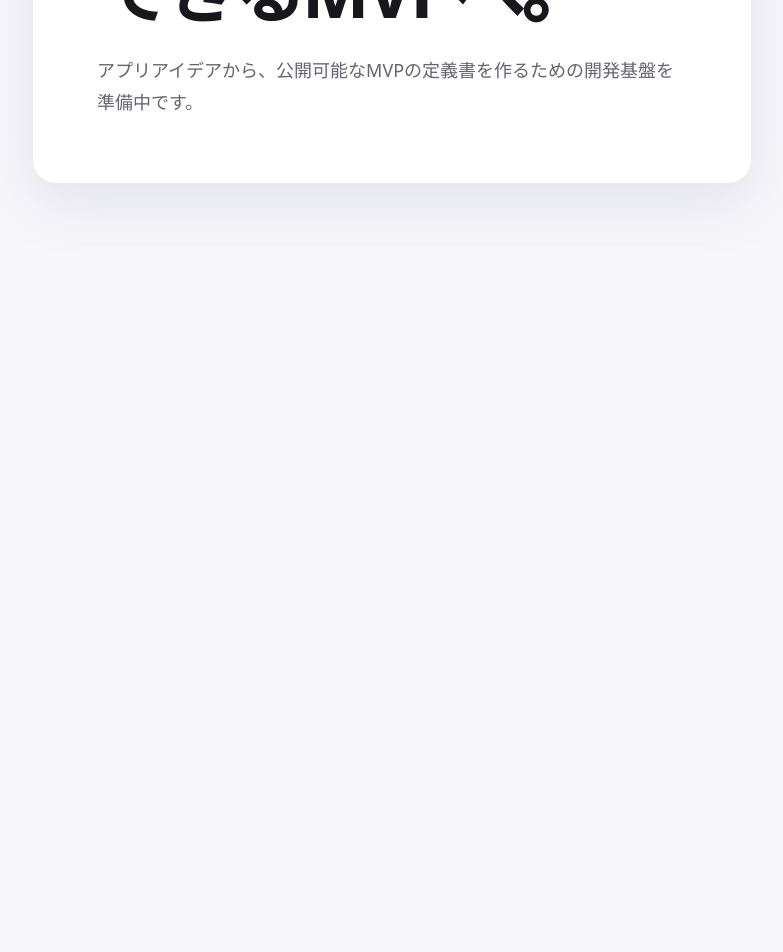
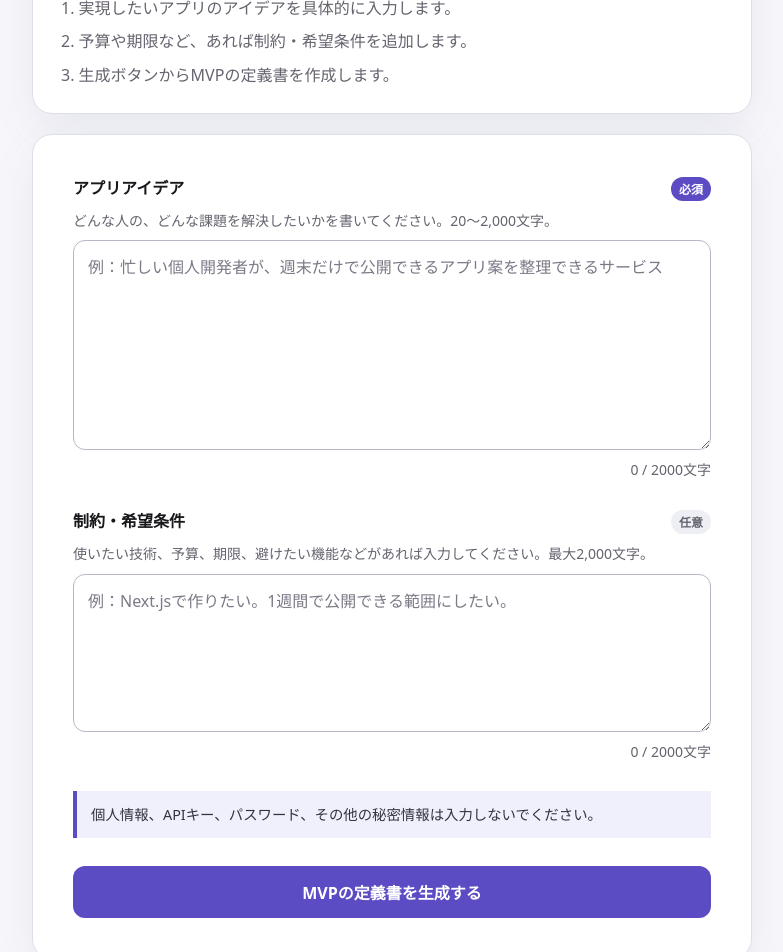
Before and after one commit to mytysoldier/ai-app-incubator, a Next.js app: page / in a window 1280 px wide. Shown: the part 420-1372 px from the top of the page, without its empty margins (248-1031 px from the left). Before the commit the page ends 800 px from the top, so only its background shows below. Built offline with nearby package versions, Linux system fonts and the light colour scheme.

Commit message:
Implement app idea input form

```diff
--- a/src/app/globals.css
+++ b/src/app/globals.css
@@ -2,8 +2,11 @@
   --background: #f7f7fb;
   --foreground: #17171c;
   --muted: #64646f;
-  --accent: #6657d9;
+  --accent: #5b4cc4;
+  --accent-dark: #4739a5;
   --surface: #ffffff;
+  --border: #dedee8;
+  --error: #b42318;
 }
 
 * {
@@ -26,41 +29,207 @@ body {
   -webkit-font-smoothing: antialiased;
 }
 
+button,
+textarea {
+  font: inherit;
+}
+
 .page-shell {
-  display: grid;
   min-height: 100vh;
-  place-items: center;
-  padding: 32px 20px;
+  padding: clamp(32px, 7vw, 80px) 20px;
+}
+
+.content {
+  width: min(100%, 720px);
+  margin: 0 auto;
 }
 
 .intro {
-  width: min(100%, 720px);
-  padding: clamp(32px, 7vw, 64px);
-  border: 1px solid rgb(23 23 28 / 8%);
-  border-radius: 24px;
-  background: var(--surface);
-  box-shadow: 0 20px 60px rgb(54 48 105 / 10%);
+  margin-bottom: 32px;
 }
 
 .eyebrow {
-  margin-bottom: 16px;
+  margin-bottom: 14px;
   color: var(--accent);
   font-size: 0.75rem;
-  font-weight: 700;
+  font-weight: 750;
   letter-spacing: 0.14em;
+}
+
+h1,
+h2 {
+  letter-spacing: -0.035em;
 }
 
 h1 {
   max-width: 14ch;
-  font-size: clamp(2rem, 8vw, 4.5rem);
+  font-size: clamp(2.5rem, 9vw, 4.5rem);
   line-height: 1.08;
-  letter-spacing: -0.045em;
 }
 
 .description {
   max-width: 42rem;
-  margin-top: 24px;
+  margin-top: 20px;
   color: var(--muted);
   font-size: clamp(1rem, 2vw, 1.125rem);
   line-height: 1.8;
 }
+
+.how-to,
+.idea-form {
+  border: 1px solid var(--border);
+  border-radius: 20px;
+  background: var(--surface);
+  box-shadow: 0 16px 45px rgb(54 48 105 / 8%);
+}
+
+.how-to {
+  margin-bottom: 20px;
+  padding: 24px;
+}
+
+h2 {
+  font-size: 1.125rem;
+}
+
+.how-to ol {
+  display: grid;
+  gap: 8px;
+  margin: 14px 0 0 1.35rem;
+  color: var(--muted);
+  line-height: 1.6;
+}
+
+.idea-form {
+  display: grid;
+  gap: 28px;
+  padding: clamp(22px, 5vw, 40px);
+}
+
+.form-field {
+  display: grid;
+  gap: 9px;
+}
+
+.field-heading,
+.field-footer {
+  display: flex;
+  align-items: baseline;
+  justify-content: space-between;
+  gap: 12px;
+}
+
+label {
+  font-weight: 700;
+}
+
+.required,
+.optional {
+  border-radius: 99px;
+  padding: 3px 8px;
+  font-size: 0.75rem;
+  font-weight: 700;
+}
+
+.required {
+  color: #ffffff;
+  background: var(--accent);
+}
+
+.optional {
+  color: var(--muted);
+  background: #eeeeF5;
+}
+
+.field-hint,
+.character-count {
+  color: var(--muted);
+  font-size: 0.875rem;
+  line-height: 1.55;
+}
+
+textarea {
+  width: 100%;
+  resize: vertical;
+  border: 1px solid #b8b8c5;
+  border-radius: 12px;
+  padding: 14px;
+  color: var(--foreground);
+  background: #ffffff;
+  line-height: 1.6;
+}
+
+textarea::placeholder {
+  color: #7a7a87;
+}
+
+textarea:focus-visible,
+button:focus-visible {
+  outline: 3px solid rgb(91 76 196 / 35%);
+  outline-offset: 2px;
+}
+
+textarea[aria-invalid="true"] {
+  border-color: var(--error);
+}
+
+.field-footer {
+  min-height: 1.35rem;
+}
+
+.field-error {
+  color: var(--error);
+  font-size: 0.875rem;
+  font-weight: 650;
+  line-height: 1.4;
+}
+
+.character-count {
+  margin-left: auto;
+  white-space: nowrap;
+}
+
+.privacy-notice {
+  border-left: 4px solid var(--accent);
+  padding: 12px 14px;
+  color: #343440;
+  background: #f0effc;
+  font-size: 0.9rem;
+  line-height: 1.6;
+}
+
+.submit-button {
+  min-height: 52px;
+  border: 0;
+  border-radius: 12px;
+  padding: 12px 20px;
+  color: #ffffff;
+  background: var(--accent);
+  font-weight: 750;
+  cursor: pointer;
+}
+
+.submit-button:hover:not(:disabled) {
+  background: var(--accent-dark);
+}
+
+.submit-button:disabled {
+  cursor: wait;
+  opacity: 0.7;
+}
+
+@media (max-width: 480px) {
+  .page-shell {
+    padding-right: 16px;
+    padding-left: 16px;
+  }
+
+  .how-to,
+  .idea-form {
+    border-radius: 16px;
+  }
+
+  .how-to {
+    padding: 20px;
+  }
+}
--- a/src/app/page.tsx
+++ b/src/app/page.tsx
@@ -1,13 +1,187 @@
+"use client";
+
+import { FormEvent, useState } from "react";
+
+const IDEA_MIN_LENGTH = 20;
+const FIELD_MAX_LENGTH = 2000;
+
+type FormErrors = {
+  idea?: string;
+  constraints?: string;
+};
+
+function validateIdea(value: string): string | undefined {
+  const trimmedValue = value.trim();
+
+  if (trimmedValue.length === 0) {
+    return "アプリアイデアを入力してください。";
+  }
+
+  if (trimmedValue.length < IDEA_MIN_LENGTH) {
+    return `アプリアイデアは${IDEA_MIN_LENGTH}文字以上で入力してください。`;
+  }
+
+  if (value.length > FIELD_MAX_LENGTH) {
+    return `アプリアイデアは${FIELD_MAX_LENGTH}文字以内で入力してください。`;
+  }
+}
+
+function validateConstraints(value: string): string | undefined {
+  if (value.length > FIELD_MAX_LENGTH) {
+    return `制約・希望条件は${FIELD_MAX_LENGTH}文字以内で入力してください。`;
+  }
+}
+
 export default function Home() {
+  const [idea, setIdea] = useState("");
+  const [constraints, setConstraints] = useState("");
+  const [errors, setErrors] = useState<FormErrors>({});
+  const [isSubmitting, setIsSubmitting] = useState(false);
+
+  function handleSubmit(event: FormEvent<HTMLFormElement>) {
+    event.preventDefault();
+
+    const nextErrors = {
+      idea: validateIdea(idea),
+      constraints: validateConstraints(constraints),
+    };
+
+    setErrors(nextErrors);
+
+    if (nextErrors.idea || nextErrors.constraints) {
+      return;
+    }
+
+    // 生成APIは後続Issueで接続する。ここでは二重送信を防ぐUI状態だけを管理する。
+    setIsSubmitting(true);
+  }
+
+  function handleIdeaChange(value: string) {
+    setIdea(value);
+
+    if (errors.idea) {
+      setErrors((currentErrors) => ({
+        ...currentErrors,
+        idea: validateIdea(value),
+      }));
+    }
+  }
+
+  function handleConstraintsChange(value: string) {
+    setConstraints(value);
+
+    if (errors.constraints) {
+      setErrors((currentErrors) => ({
+        ...currentErrors,
+        constraints: validateConstraints(value),
+      }));
+    }
+  }
+
   return (
     <main className="page-shell">
+      <div className="content">
         <section className="intro" aria-labelledby="page-title">
           <p className="eyebrow">AI APP INCUBATOR</p>
           <h1 id="page-title">アイデアを、実装できるMVPへ。</h1>
           <p className="description">
-          アプリアイデアから、公開可能なMVPの定義書を作るための開発基盤を準備中です。
+            アプリアイデアを入力すると、公開に向けたMVPの定義書を整理します。
           </p>
         </section>
+
+        <section className="how-to" aria-labelledby="how-to-title">
+          <h2 id="how-to-title">使い方</h2>
+          <ol>
+            <li>実現したいアプリのアイデアを具体的に入力します。</li>
+            <li>予算や期限など、あれば制約・希望条件を追加します。</li>
+            <li>生成ボタンからMVPの定義書を作成します。</li>
+          </ol>
+        </section>
+
+        <form className="idea-form" noValidate onSubmit={handleSubmit}>
+          <div className="form-field">
+            <div className="field-heading">
+              <label htmlFor="idea">アプリアイデア</label>
+              <span className="required" aria-hidden="true">
+                必須
+              </span>
+            </div>
+            <p id="idea-hint" className="field-hint">
+              どんな人の、どんな課題を解決したいかを書いてください。20〜2,000文字。
+            </p>
+            <textarea
+              aria-describedby={errors.idea ? "idea-hint idea-error" : "idea-hint"}
+              aria-invalid={Boolean(errors.idea)}
+              id="idea"
+              maxLength={FIELD_MAX_LENGTH}
+              minLength={IDEA_MIN_LENGTH}
+              name="idea"
+              onChange={(event) => handleIdeaChange(event.target.value)}
+              placeholder="例：忙しい個人開発者が、週末だけで公開できるアプリ案を整理できるサービス"
+              required
+              rows={7}
+              value={idea}
+            />
+            <div className="field-footer">
+              {errors.idea ? (
+                <p id="idea-error" className="field-error" role="alert">
+                  {errors.idea}
+                </p>
+              ) : (
+                <span />
+              )}
+              <p className="character-count" aria-live="polite">
+                {idea.length} / {FIELD_MAX_LENGTH}文字
+              </p>
+            </div>
+          </div>
+
+          <div className="form-field">
+            <div className="field-heading">
+              <label htmlFor="constraints">制約・希望条件</label>
+              <span className="optional">任意</span>
+            </div>
+            <p id="constraints-hint" className="field-hint">
+              使いたい技術、予算、期限、避けたい機能などがあれば入力してください。最大2,000文字。
+            </p>
+            <textarea
+              aria-describedby={
+                errors.constraints
+                  ? "constraints-hint constraints-error"
+                  : "constraints-hint"
+              }
+              aria-invalid={Boolean(errors.constraints)}
+              id="constraints"
+              maxLength={FIELD_MAX_LENGTH}
+              name="constraints"
+              onChange={(event) => handleConstraintsChange(event.target.value)}
+              placeholder="例：Next.jsで作りたい。1週間で公開できる範囲にしたい。"
+              rows={5}
+              value={constraints}
+            />
+            <div className="field-footer">
+              {errors.constraints ? (
+                <p id="constraints-error" className="field-error" role="alert">
+                  {errors.constraints}
+                </p>
+              ) : (
+                <span />
+              )}
+              <p className="character-count" aria-live="polite">
+                {constraints.length} / {FIELD_MAX_LENGTH}文字
+              </p>
+            </div>
+          </div>
+
+          <aside className="privacy-notice" aria-label="入力内容に関する注意">
+            <p>個人情報、APIキー、パスワード、その他の秘密情報は入力しないでください。</p>
+          </aside>
+
+          <button className="submit-button" disabled={isSubmitting} type="submit">
+            {isSubmitting ? "生成を準備しています…" : "MVPの定義書を生成する"}
+          </button>
+        </form>
+      </div>
     </main>
   );
 }
```
Also changed, not shown: 1 other file (tests, documents, lock files or other folders). Lines whose indentation alone changed are shown as unchanged.
